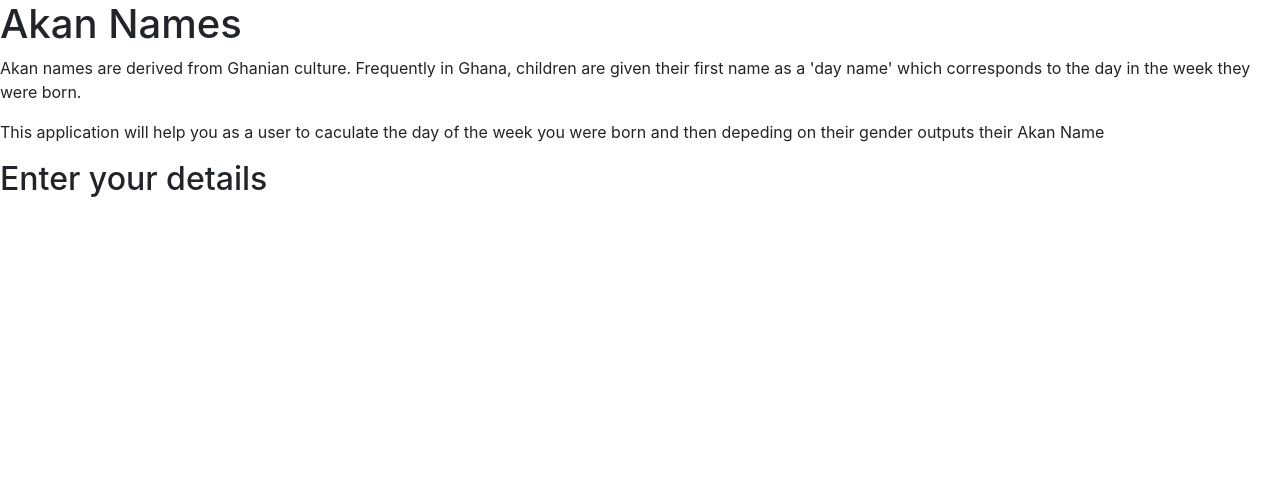
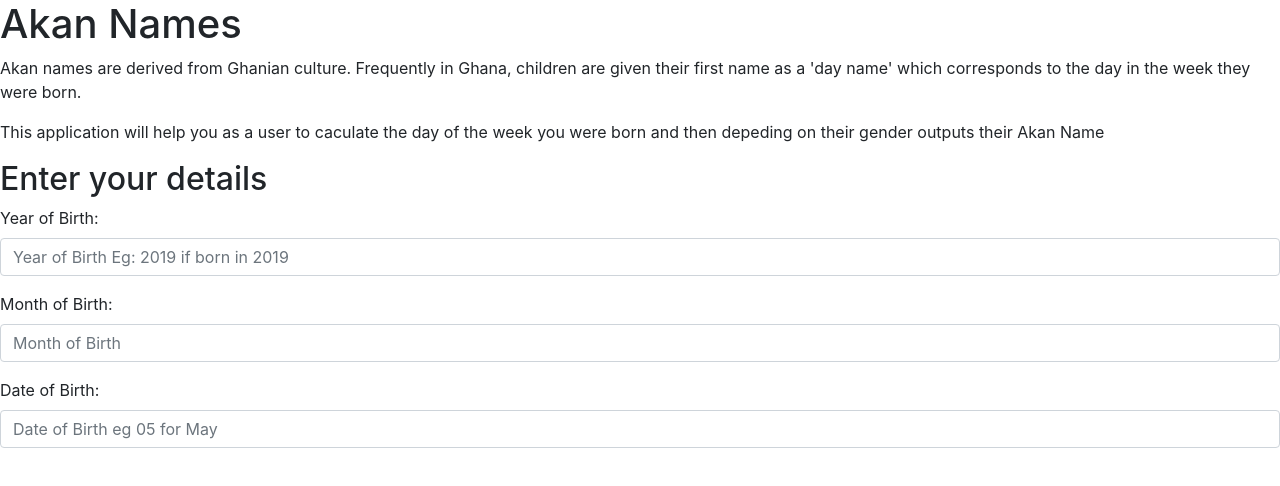
Before and after one commit to savanahatieno/akan, a plain HTML site: page index.html in a window 1280 px wide. Drawn offline with nearby package versions, Linux system fonts and the light colour scheme; a web font is replaced by a local one.

Commit message:
added the form deatils to my html

```diff
--- a/index.html
+++ b/index.html
@@ -16,14 +16,26 @@
        <p>Akan names are derived from Ghanian culture. Frequently in Ghana, children are given their first name as a 'day name' which corresponds to the day in the week they were born. </p>
         <p>This application will help you as a user to caculate the day of the week you were born and then depeding on their gender outputs their Akan Name</p>
     </div>
-    <div id="container">
-        <h2>Enter your details</h2>
-        <form>
-            <div>
+    <div id="overlay">
+        <div id="container">
+            <h2>Enter your details</h2>
+            <form id="form">
+                <div class="form-group">
+                    <label for="number">Year of Birth:</label>
+                    <input type="number" class="form-control" id="year" placeholder="Year of Birth Eg: 2019 if born in 2019" name="year">
+                </div>
+                <div class="form-group">
+                    <label for="month">Month of Birth:</label>
+                    <input type="number" class="form-control" id="month" placeholder="Month of Birth" name="month">
+                  </div>
+                  <div class="form-group">
+                    <label for="date">Date of Birth:</label>
+                    <input type="number" class="form-control" id="date" placeholder="Date of Birth eg 05 for May" name="date">
+                  </div>
+                  <div class="form-group">
+            </form>
 
-            </div>
-        </form>
-
+        </div>
     </div>
 </body>
 </html>
```
